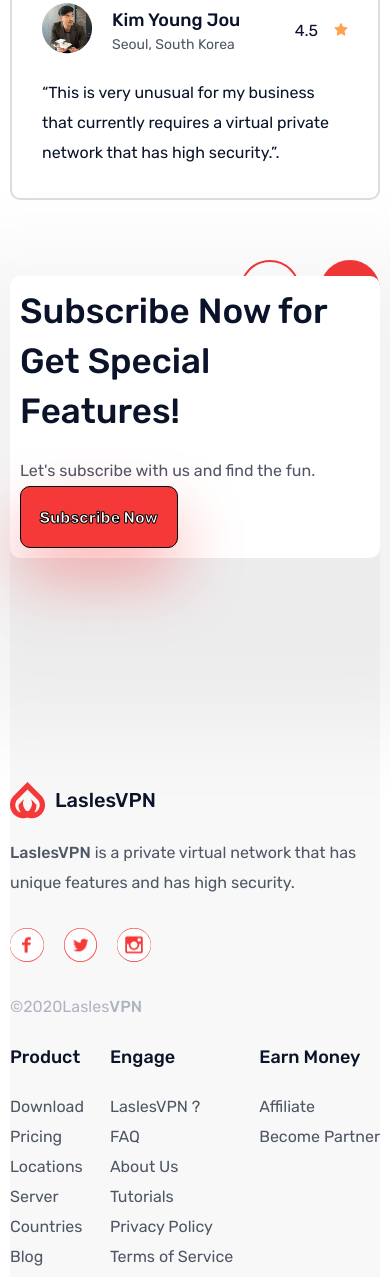
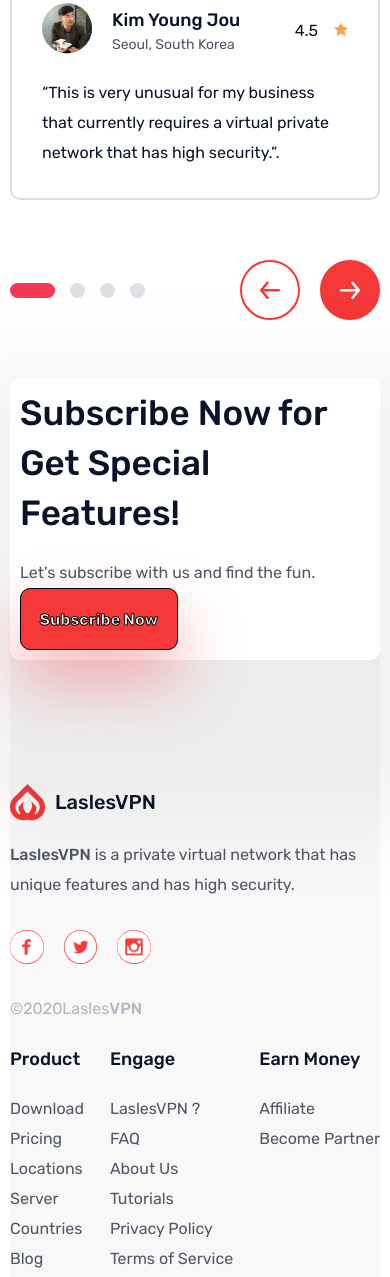
Before and after one commit to ibrahimkoubaa/LaslesVPN, a plain HTML site: page index.html in a window 390 px wide. Shown: the part 6462-7739 px from the top of the page. Drawn offline with Linux system fonts and the light colour scheme.

Commit message:
make it responsive

```diff
--- a/index.html
+++ b/index.html
@@ -6,7 +6,6 @@
     <meta name="viewport" content="width=device-width, initial-scale=1.0">
     <link rel="stylesheet" href="styles.css">
     <link href="https://fonts.googleapis.com/css2?family=Rubik:wght@400;500;700&display=swap" rel="stylesheet">
-    <link rel="stylesheet" href="https://stackpath.bootstrapcdn.com/font-awesome/4.7.0/css/font-awesome.min.css" integrity="sha384-wvfXpqpZZVQGK6TAh5PVlGOfQNHSoD2xbE+QkPxCAFlNEevoEH3Sl0sibVcOQVnN" crossorigin="anonymous">
     <title>LaslesVPN</title>
     <link rel="icon" href="images/main-logo.png" type="image/png" sizes="16x16">
 </head>
@@ -534,8 +533,6 @@
             </div>
         </div>
     </main>
-    <!--beginning of the footer-->
-    <footer>
     <div class="button-footer content">
         <div class="bloc-button">
             <div class="title-button">
@@ -547,6 +544,9 @@
             </div>
         </div>
     </div>
+    <!--beginning of the footer-->
+    <footer>
+
         <div class="content content-footer">
             <div class="part-left important">
                 <div class="logo-box none">
--- a/styles.css
+++ b/styles.css
@@ -851,7 +851,7 @@ header {
 }
 .button-footer {
   position: relative;
-  transform: translate(0, -50%);
+  transform: translate(0, 50%);
 }
 .button-subscribe {
   width: 45%;
@@ -860,7 +860,7 @@ footer {
   background: #f8f8f8;
 }
 .content-footer {
-  padding-bottom: 100px;
+  padding: 182px 0 100px;
   display: flex;
   column-gap: 230px;
 }
@@ -951,7 +951,7 @@ footer {
   cursor: pointer;
 }
 .changing-bar {
-  padding: 60px 0 180px;
+  padding-top: 60px;
   display: flex;
   justify-content: space-between;
   align-items: center;
```
Lines whose indentation alone changed are shown as unchanged.
